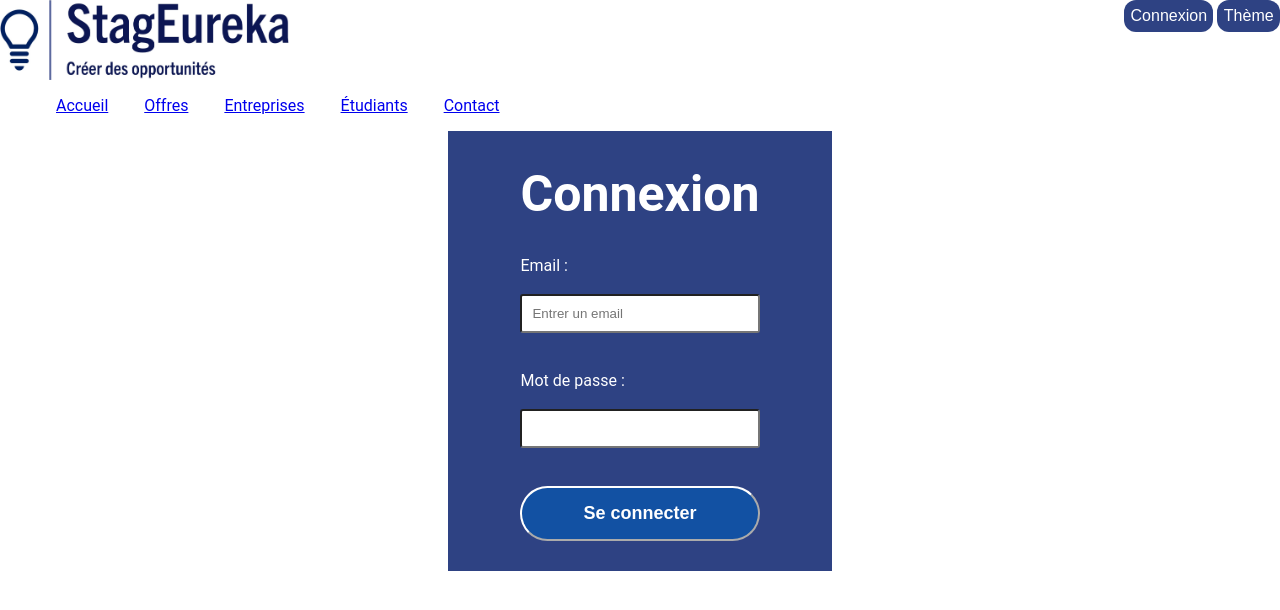
After one commit to Sunslihgt/stagEureka, a PHP site: page /html_temp/connexion.html in a window 1280 px wide. The commit adds this page. Shown: the top 610 px of the page. Run offline with PHP 8.4, Linux system fonts and the light colour scheme.

Commit message:
carré bleu et contenu pour connexion

```diff
--- /dev/null
+++ b/www/html_temp/connexion.html
@@ -0,0 +1,42 @@
+<!DOCTYPE html>
+<html lang="en">
+<head>
+    <meta charset="UTF-8">
+    <meta name="viewport" content="width=device-width, initial-scale=1.0">
+    <title>StagEureka</title>
+    <link rel="stylesheet" href="css/style.css">
+</head>
+<body>
+    <header>
+        <div id="header-div">
+            <section>
+                <img src="images/logo_complet.jpg" alt="Logo StagEureka" id="logo">
+            </section>
+            <section>
+                <button class="header-button">Connexion</button>
+                <button class="header-button">Thème</button>
+            </section>
+        </div>
+        <div>
+            <nav>
+                <ul>
+                    <li><a href="accueil.html">Accueil</a></li>
+                    <li><a href="offres.html">Offres</a></li>
+                    <li><a href="entreprises.html">Entreprises</a></li>
+                    <li><a href="etudiants.html">Étudiants</a></li>
+                    <li><a href="contact.html">Contact</a></li>
+                </ul>
+            </nav>
+        </div>
+    </header>
+
+    <div class="container">
+        <h1>Connexion</h1>
+        <label for="Email">Email :</label><br>
+        <input class="case" type="text" placeholder="Entrer un email "name="Email" id="Email" required ><br><br>
+        <label for="Mdp">Mot de passe :</label><br>
+        <input class="case" type="text" name="Mdp" id="Mdp" required ><br><br>
+        <input class="Connexion" type="submit" value="Se connecter">
+    </div>
+</body>
+</html>
--- a/www/html_temp/css/style.css
+++ b/www/html_temp/css/style.css
@@ -46,3 +46,35 @@ nav ul li {
     display: inline;
     padding: 0 1em;
 }
+
+
+
+.container {
+    background-color: var(--accent-color);
+    margin-left: 35%;
+    margin-right: 35%;
+    padding-bottom: 30px;
+    display: grid;
+    align-items: center;
+    justify-content: center;
+    color: var(--alternate-color);
+}
+
+.Connexion {
+    border-radius: 50px;
+    padding: 15px;
+    border-color: var(--alternate-color);
+    background-color: #1251a3;
+    color: var(--alternate-color);
+    font-weight: bold;
+    font-size: large;
+}
+
+#Email, #Mdp {
+    border-radius: 3px;
+    padding: 10px;
+}
+
+h1 {
+    font-size: 50px;
+}
```
